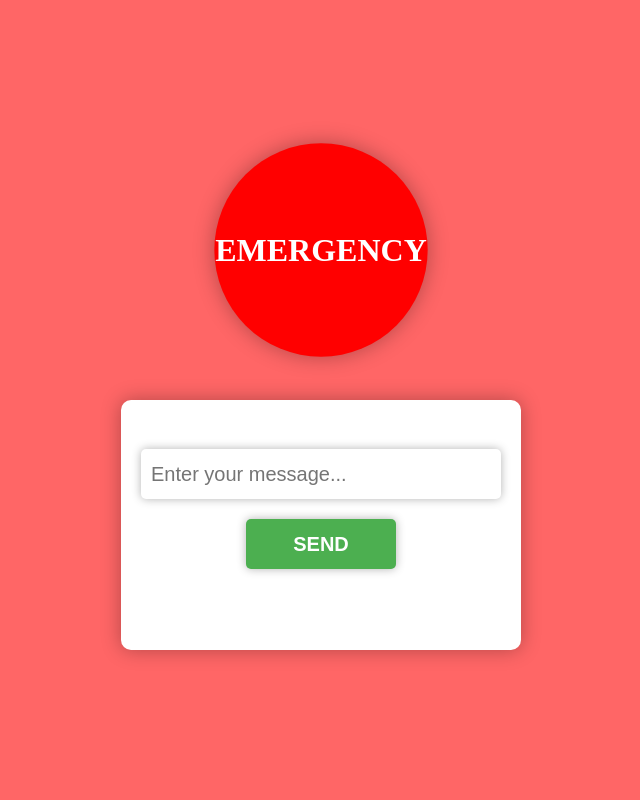
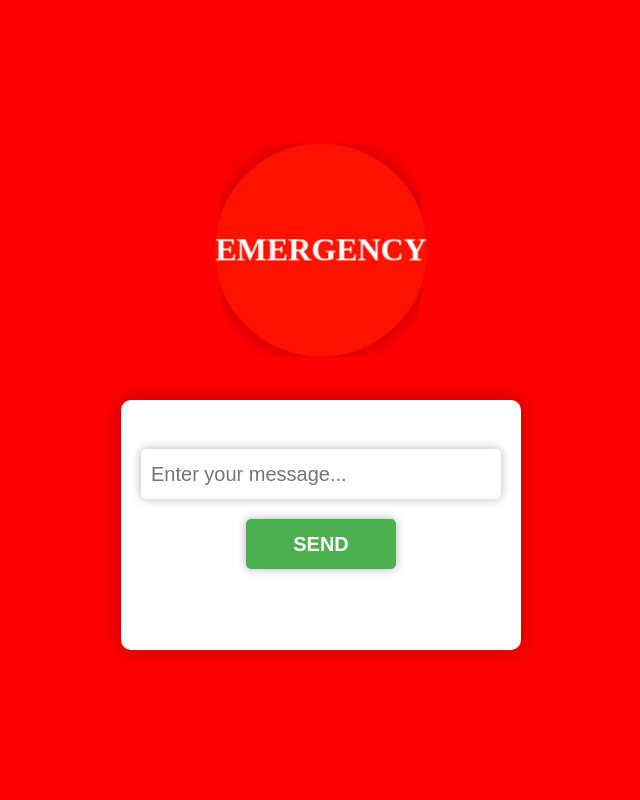
Before and after one commit to Patrick-K-N/Institutional-News-Network, a PHP site: page /emergency.html in a window 1280 px wide. Shown: the whole page, without its empty margins (319-959 px from the left). Run offline with PHP 8.4, Linux system fonts and the light colour scheme.

Commit message:
Css and html modifications

```diff
--- a/emergency.css
+++ b/emergency.css
@@ -1,5 +1,5 @@
 body {
-		background-color: #ff6666;
+		background-color: #ff0000;
 		display: flex;
 		flex-direction: column;
 		align-items: center;
@@ -7,7 +7,6 @@ body {
 		height: 100vh;
 		margin: 0;
 	}
-
 	.btn {
 		display: flex;
 		align-items: center;
@@ -15,7 +14,7 @@ body {
 		width: 200px;
 		height: 200px;
 		border-radius: 50%;
-		background-color: #ff0000;
+		background-color: #ff1100;
 		color: #fff;
 		font-size: 30px;
 		font-weight: bold;
@@ -27,10 +26,12 @@ body {
 		overflow: hidden;
 		animation: pulse 2s ease-in-out infinite;
 		margin-bottom: 50px;
-	}
+		clip-path: polygon(7% 0, 93% 0, 100% 50%, 93% 100%, 7% 100%, 0 50%);
+	  }
+
 
 	.btn:hover {
-		background-color: #990000;
+		background-color: #4CAF50;
 	}
 
 	.btn:focus {
```
